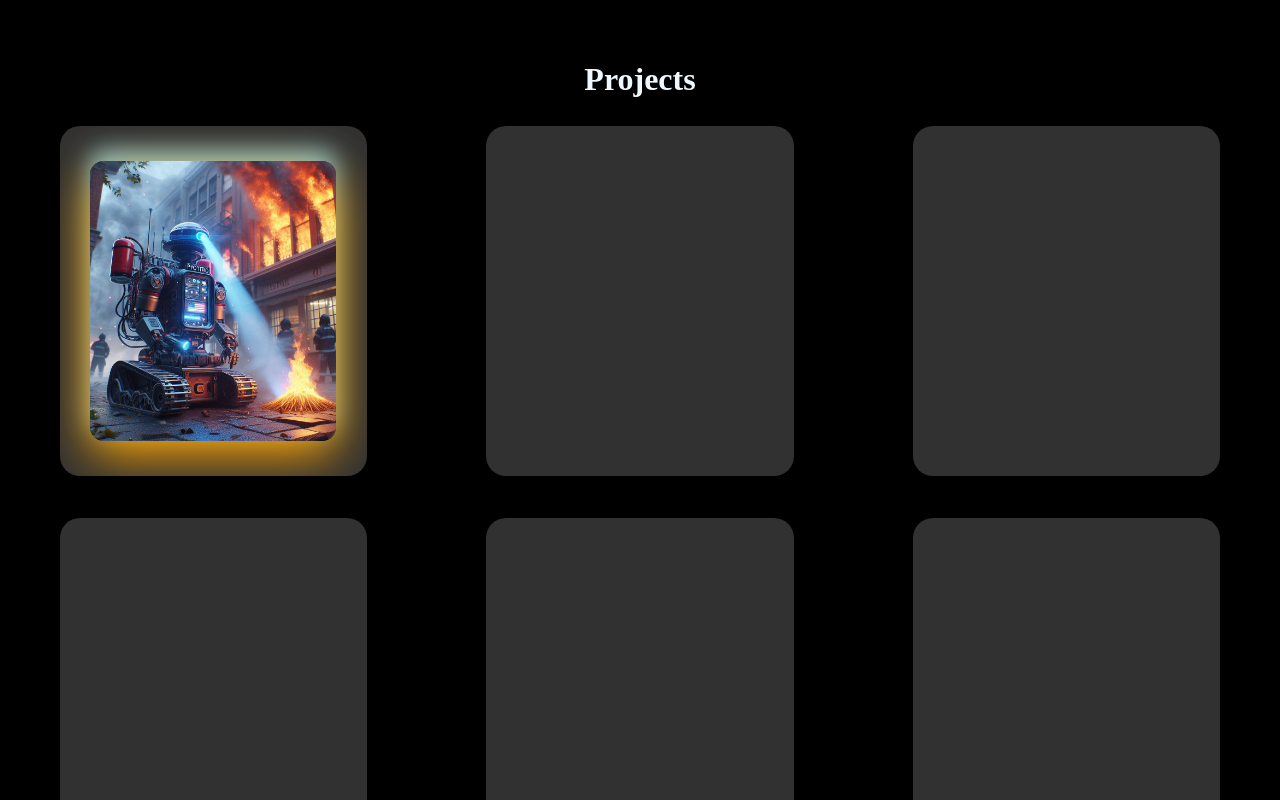
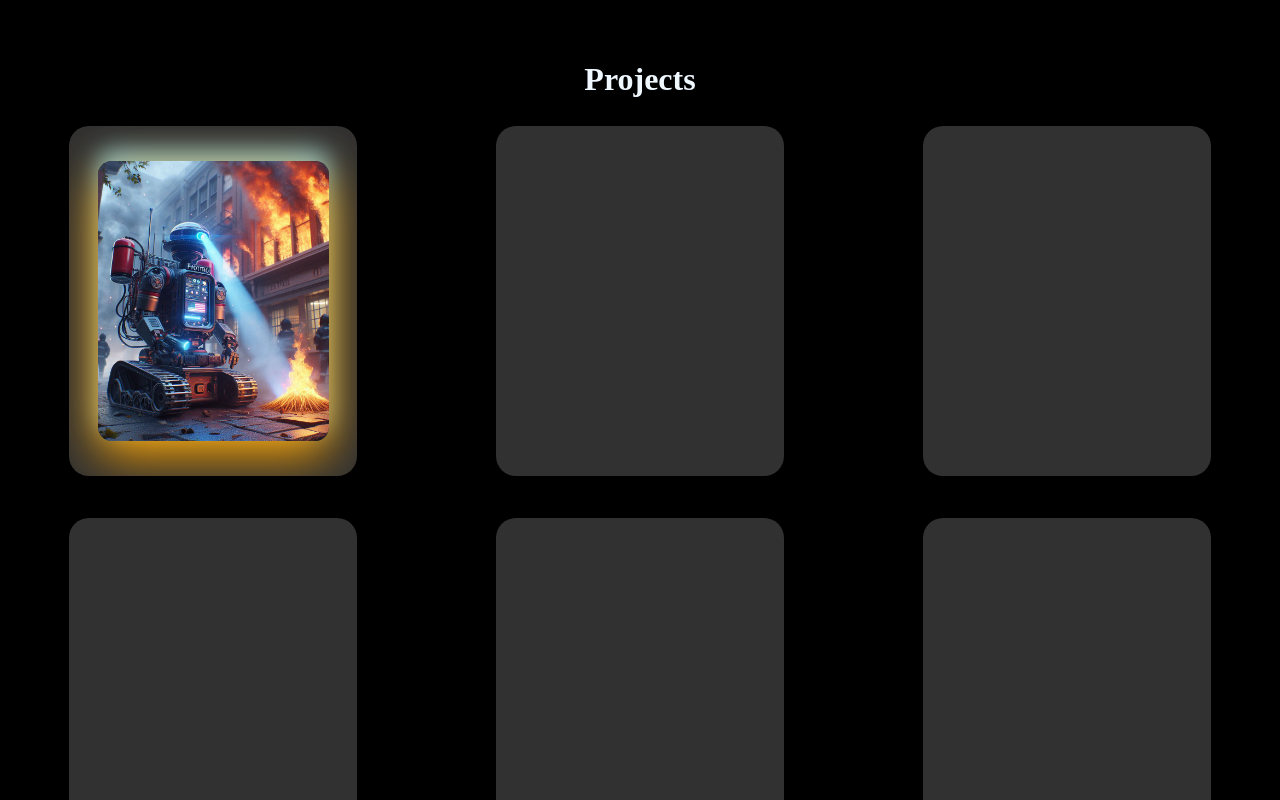
Before and after one commit to Paramesh-Kumar-2004/VP_Portfolio-2, a React (Create React App) app: page / in a window 1280 px wide. Shown: the part 2460-3260 px from the top of the page. Built offline with nearby package versions, Linux system fonts and the light colour scheme.

Commit message:
Updating The Projects Styles(CSS)

```diff
--- a/src/Styles/Projects.css
+++ b/src/Styles/Projects.css
@@ -28,7 +28,7 @@
 .card {
     width: 195px;
     height: 285px;
-    width: 80%;
+    width: 75%;
     height: 350px;
     margin: 14px;
     background: #313131;
@@ -45,7 +45,7 @@
 
 .card:hover {
     transform: scale(1.03);
-    /* transition: all 0.14s; */
+    transition: all 2s;
 }
 
 .card::before {
```
